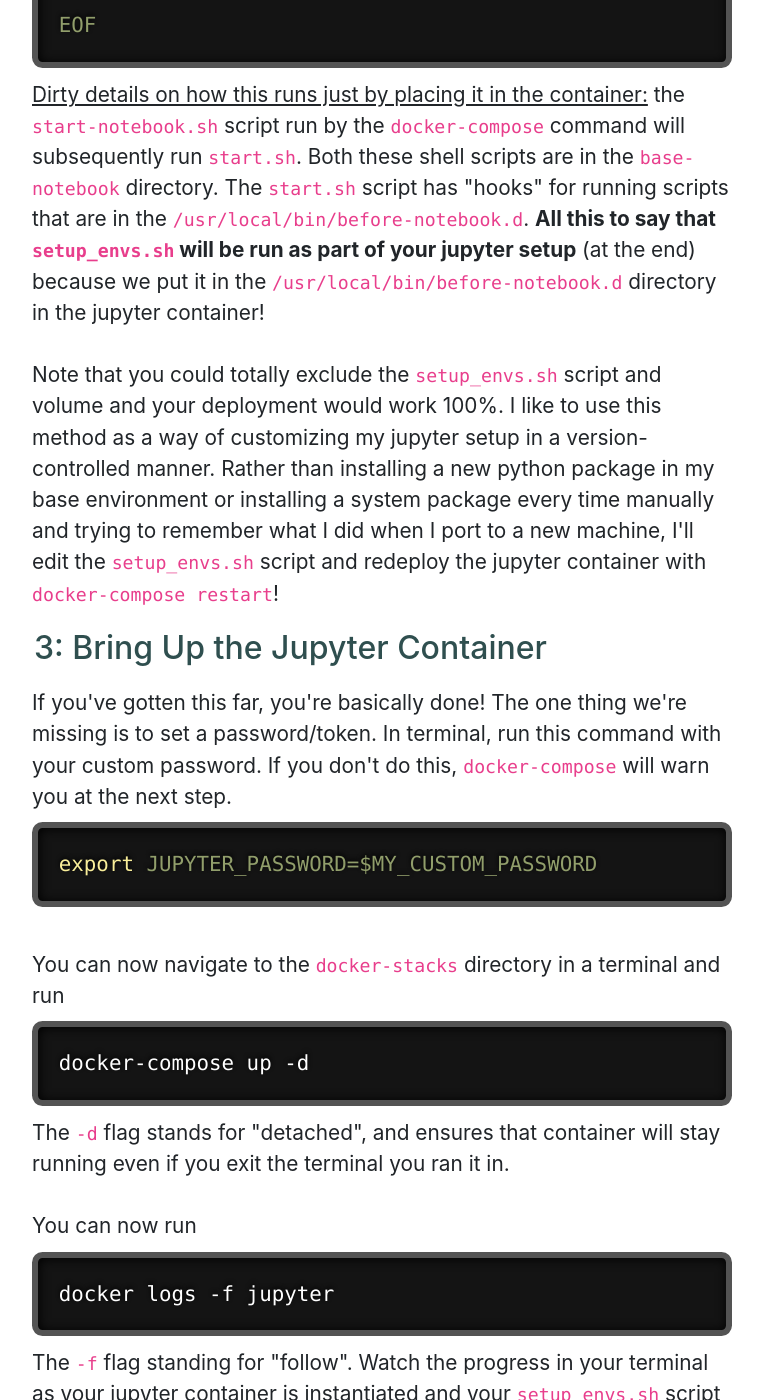
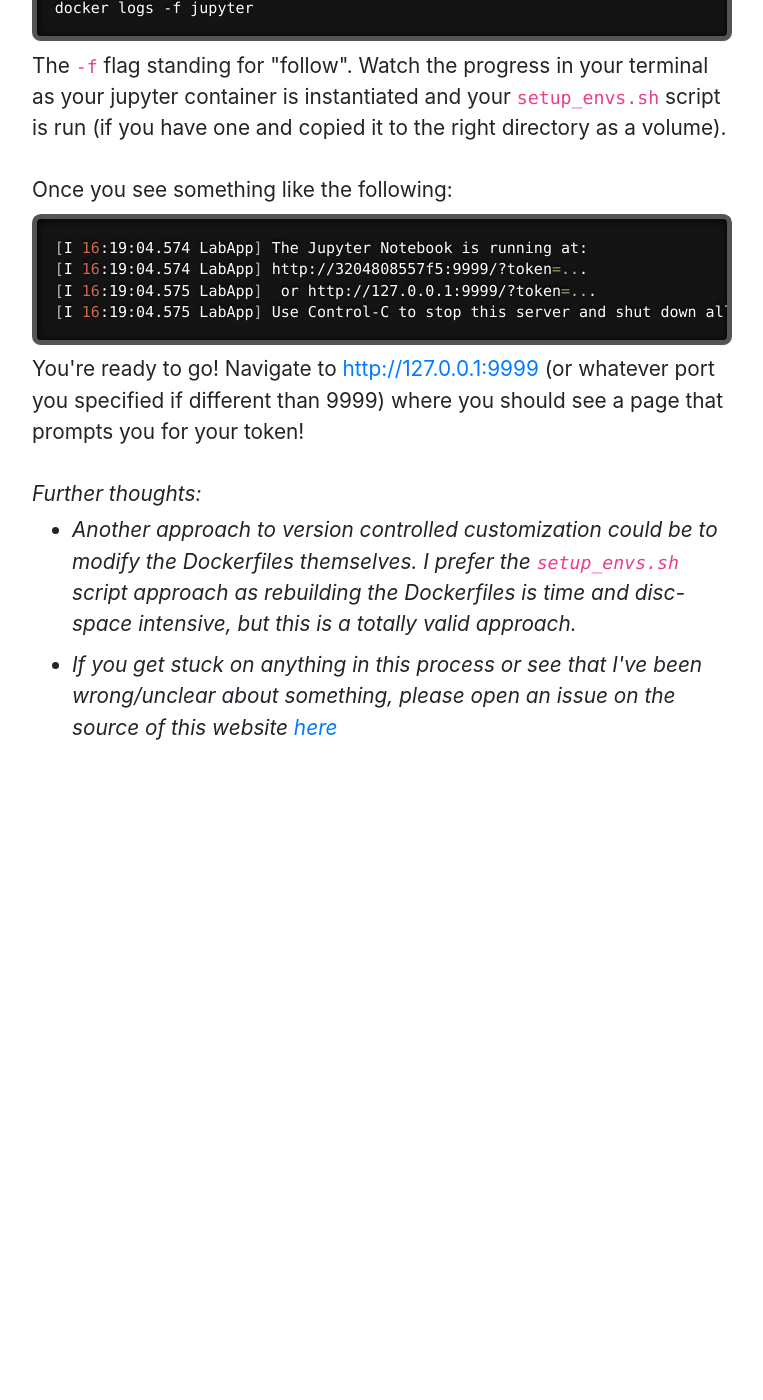
Before and after one commit to robinovitch61/robinovitch61.github.io, a Jekyll site: the page built from _posts/2019-09-27-jupyter-with-docker.html, in a window 1280 px wide and 1400 px high, scrolled down 8539 px. Shown: the whole window, without its empty margins (258-1021 px from the left). Built offline with Jekyll 4.4.1, drawn with Linux system fonts in a browser that asks for light colours; after the commit the page ends 9437 px from its top, so only the background shows below that.

Commit message:
change code styling

```diff
--- a/assets/css/prism.css
+++ b/assets/css/prism.css
@@ -10,14 +10,14 @@
 	color: white;
 	background: none;
 	font-family: Consolas, Monaco, 'Andale Mono', 'Ubuntu Mono', monospace;
-	font-size: 1em;
+	font-size: 0.85em;
 	text-align: left;
 	text-shadow: 0 -.1em .2em black;
 	white-space: pre;
 	word-spacing: normal;
 	word-break: normal;
 	word-wrap: normal;
-	line-height: 1.5;
+	line-height: 1.2;
 
 	-moz-tab-size: 4;
 	-o-tab-size: 4;
```
Also changed, not shown: 2 other files.
